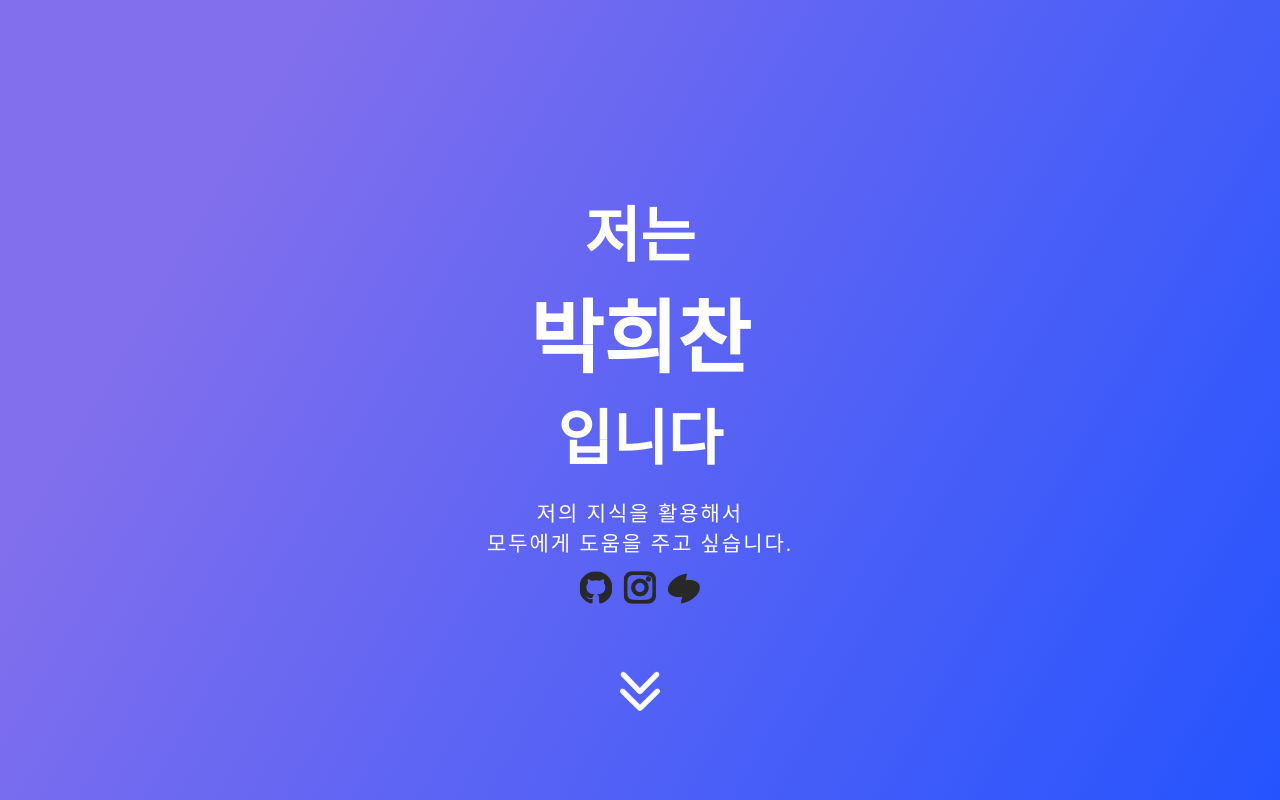
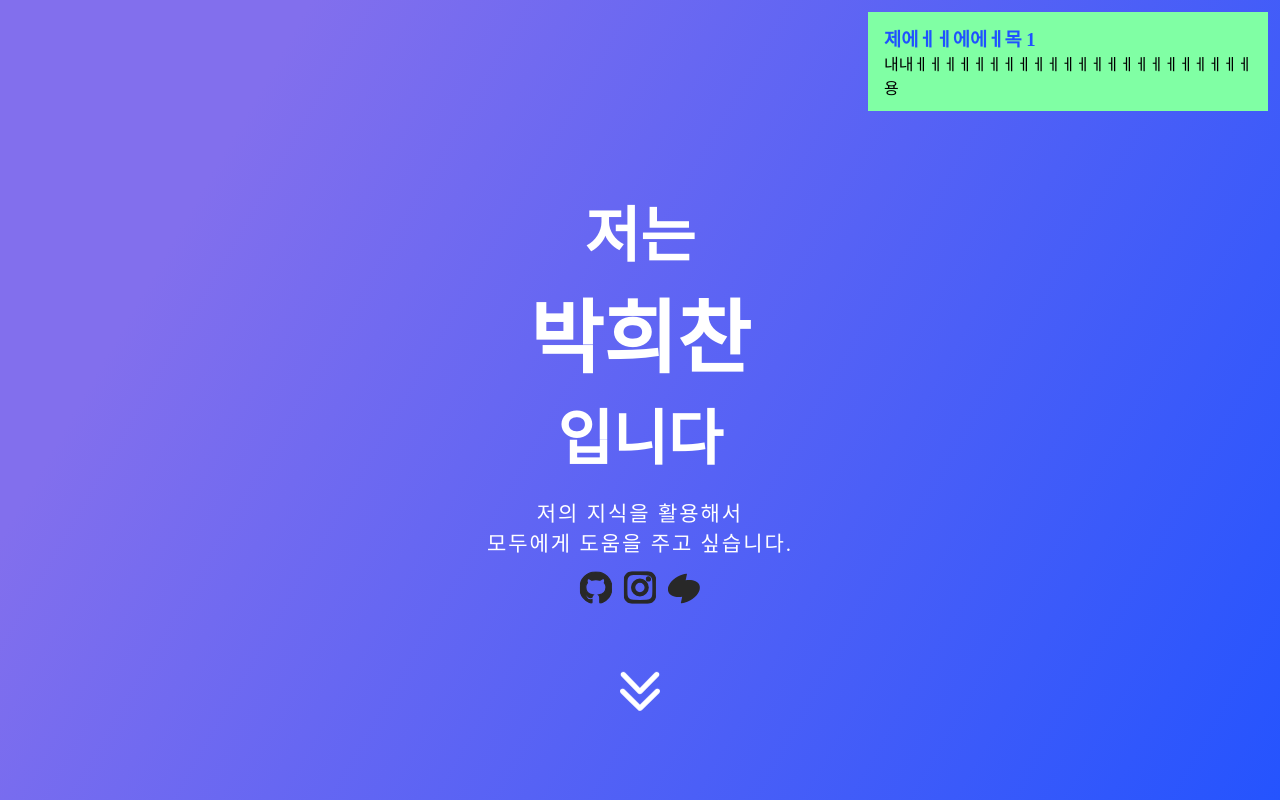
Before and after one commit to kichan05/kichan.dev, a React (Create React App) app: page / in a window 1280 px wide. Shown: the top 800 px of the page. Built offline with nearby package versions, Linux system fonts and the light colour scheme; a web font is replaced by a local one.

Commit message:
add:show toast message

```diff
--- a/src/App.js
+++ b/src/App.js
@@ -1,17 +1,36 @@
 import "./style/font_s_core.css"
 import "./style/font_pretendard.css"
 import './style/App.css';
-import { FirstSection } from "./component/FirstSection";
-import { BusinessCardSection } from "./component/BusinessCardSection";
-import { PortfolioSection } from "./component/PortfolioSection";
 
+import {FirstSection} from "./component/FirstSection";
+import {BusinessCardSection} from "./component/BusinessCardSection";
+import {PortfolioSection} from "./component/PortfolioSection";
+import {UiSection} from "./component/UiSection";
+
+import {useRef, useState} from "react";
+import React from "react";
+
+export const UiDispatch = React.createContext(null)
 
 function App() {
+  const toastId = useRef(0)
+  const [toastMessage, setToastMessage] = useState([
+    {id: 1, title: "제에ㅔㅔ에에ㅔ목 1", message: "내내ㅔㅔㅔㅔㅔㅔㅔㅔㅔㅔㅔㅔㅔㅔㅔㅔㅔㅔㅔㅔㅔㅔㅔ용"},
+  ])
+
+  const appendToast = (toast) => {
+    setToastMessage(prev => prev.concat({...toast, id: toastId.current}))
+    toastId.current += 1
+  }
+
   return (
     <div className="App">
-      <FirstSection/>
-      <BusinessCardSection/>
-      <PortfolioSection/>
+      <UiDispatch.Provider value={appendToast}>
+        <FirstSection/>
+        <BusinessCardSection/>
+        <PortfolioSection/>
+        <UiSection toastMessage={toastMessage}/>
+      </UiDispatch.Provider>
     </div>
   );
 }
--- a/src/component/BusinessCardSection.js
+++ b/src/component/BusinessCardSection.js
@@ -1,13 +1,17 @@
 import style from "./businessCardSection.css"
 
-import {useState} from "react";
+import {useContext, useState} from "react";
 import edcanLogo from "../assets/edcan.svg";
 import edcanTypo from "../assets/edcan_typo.svg";
+
+import { UiDispatch } from "../App";
 
 export function BusinessCardSection() {
   // const [isReverse, setIsReverse] = useState(false)
   // const [businessCardXDeg, setBusinessCardXDeg] = useState(0.0)
   // const [businessCardYDeg, setBusinessCardYDeg] = useState(0.0)
+
+  const uiDispatch = useContext(UiDispatch)
 
   const [businessCardState, setBusinessCardState] = useState({
     isReverse: false, xDeg: 0.0, yDeg: 0.0
@@ -38,9 +42,9 @@ export function BusinessCardSection() {
          style={{transform: `rotateX(${businessCardState.xDeg}deg) rotateY(${businessCardState.yDeg}deg)`}}
          onMouseMove={cardMouseMove}
          onMouseOut={() => {
-           setBusinessCardState(prev => {
-             return {...prev, xDeg: 0, yDeg: 0}
-           })
+           setBusinessCardState(prev => (
+             {...prev, xDeg: 0, yDeg: 0}
+           ))
          }}
     >
       <div className="front">
@@ -63,6 +67,7 @@ export function BusinessCardSection() {
             </div>
             <div className="mail-content content">
               <span className="pointer" onClick={() => {
+                uiDispatch({title : "이메일 복사 완료", message : "이메일 복사됨"})
                 navigator.clipboard.writeText("ckstmznf@naver.com")
               }}>ckstmznf@naver.com</span>
             </div>
--- /dev/null
+++ b/src/component/UiSection.js
@@ -0,0 +1,17 @@
+import "./uiSection.css"
+import React from "react";
+
+export const UiSection = ({toastMessage}) => {
+  return (
+    <section className="ui-section">
+      <div className="toast-message-wrap">
+        {toastMessage.map(i => (
+          <div className="toast-message" key={i.id}>
+            <h3 className="title">{i.title}</h3>
+            <p  className="message">{i.message}</p>
+          </div>
+        ))}
+      </div>
+    </section>
+  )
+}
--- /dev/null
+++ b/src/component/uiSection.css
@@ -0,0 +1,45 @@
+.ui-section {
+    width: 100%;
+    height: 100%;
+
+    position: fixed;
+    top: 0;
+    left: 0;
+    z-index: 99999;
+
+    pointer-events: none;
+}
+
+.ui-section .toast-message-wrap {
+    display: inline-block;
+
+    padding: 12px;
+
+    position: absolute;
+    top : 0;
+    right : 0;
+}
+
+.ui-section .toast-message {
+    width : 400px;
+    background-color: #80ffa4;
+
+    padding: 12px 16px;
+    margin-bottom: 8px;
+
+    animation: toast-message-enter 500ms 0s;
+}
+
+.ui-section .toast-message .title {
+    color : #1f52ff;
+}
+
+@keyframes toast-message-enter {
+    0% {
+        transform: translateX(100%);
+    }
+
+    100% {
+        transform: translateX(0);
+    }
+}
```
